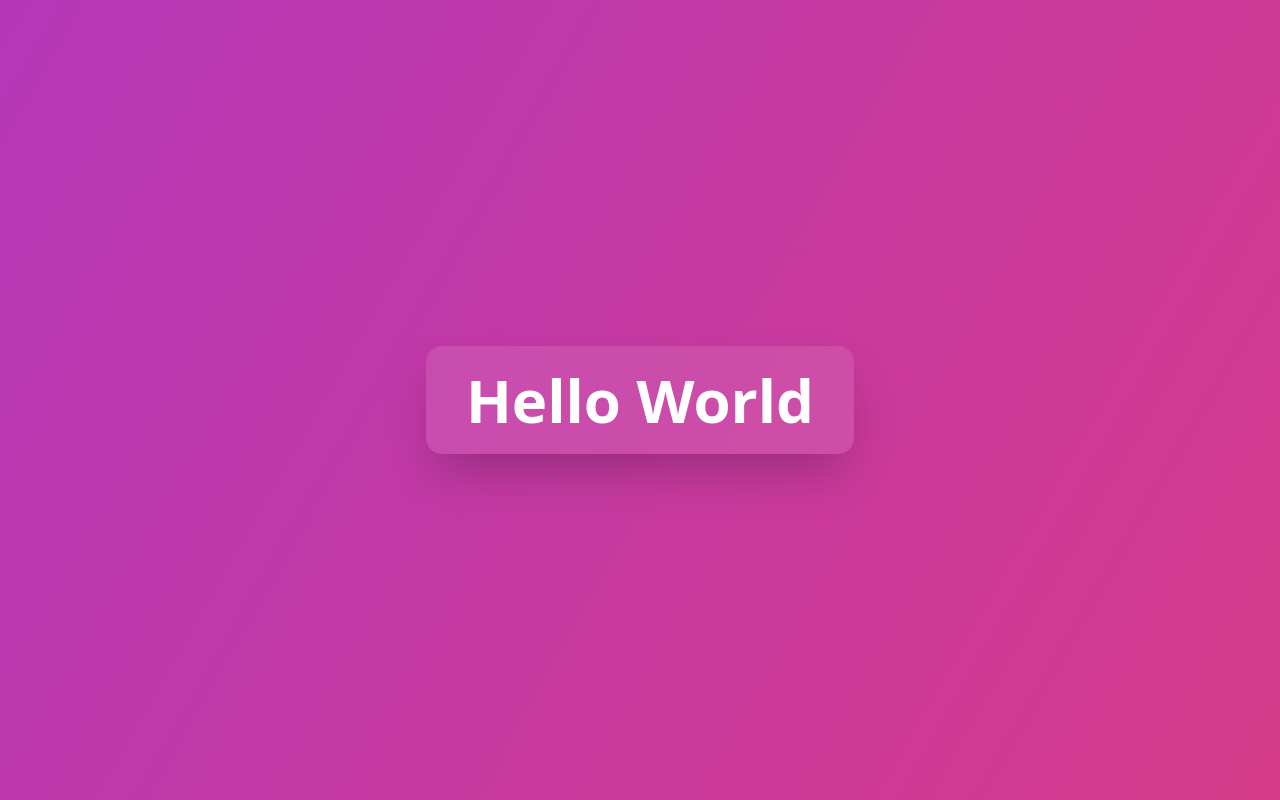
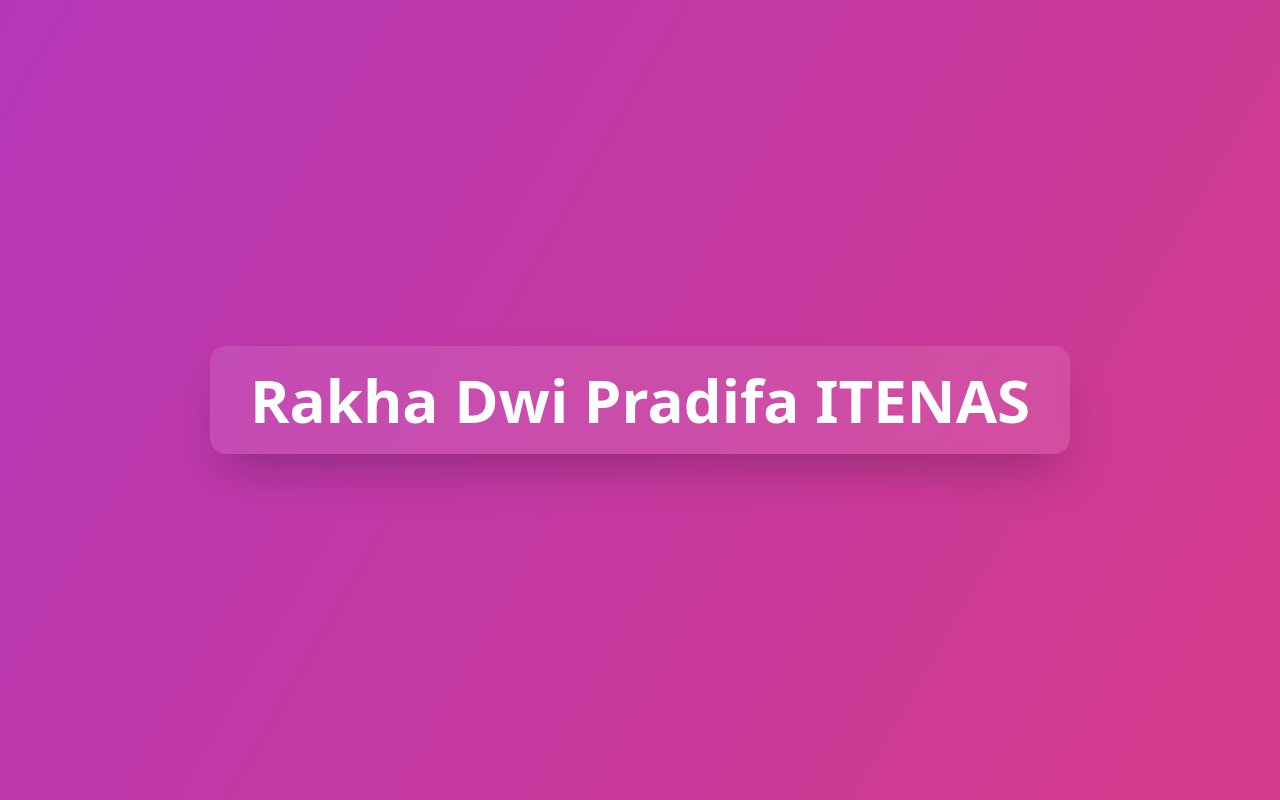
Before and after one commit to RakhaDwiPradifa/WebSederhana, a plain HTML site: page index.html in a window 1280 px wide. Drawn offline with nearby package versions, Linux system fonts and the light colour scheme.

Commit message:
feat(core):rename title

```diff
--- a/index.html
+++ b/index.html
@@ -3,7 +3,7 @@
 <head>
   <meta charset="UTF-8" />
   <meta name="viewport" content="width=device-width, initial-scale=1.0" />
-  <title>Hello World 3D</title>
+  <title>Ospirisdev</title>
   <script src="https://cdn.tailwindcss.com"></script>
   <style>
     /* Custom 3D effect */
@@ -38,7 +38,7 @@
 <body class="flex items-center justify-center min-h-screen text-white font-bold text-6xl">
   <div class="rotate-3d">
     <div class="inner px-10 py-6 bg-white bg-opacity-10 rounded-2xl shadow-2xl backdrop-blur-sm hover:scale-110 transform transition duration-700">
-      Hello World
+      Rakha Dwi Pradifa ITENAS
     </div>
   </div>
 </body>
```
